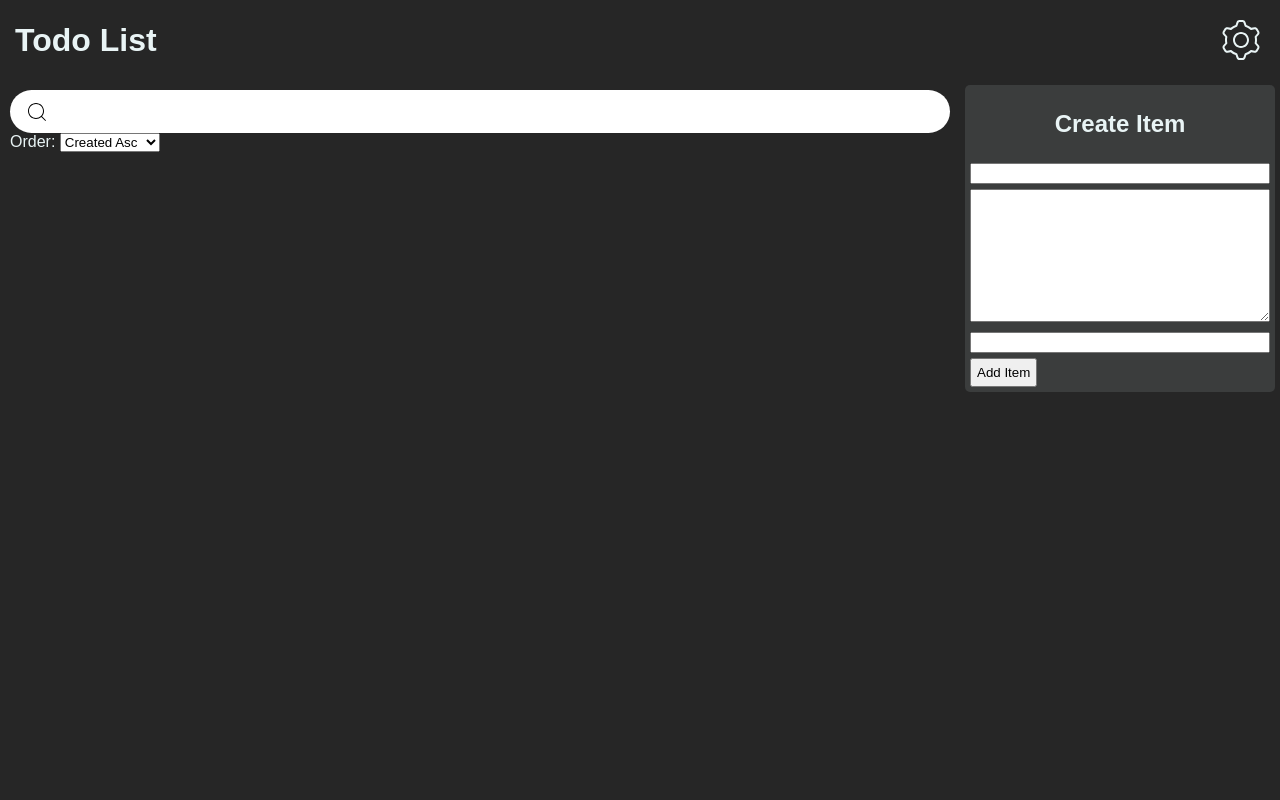
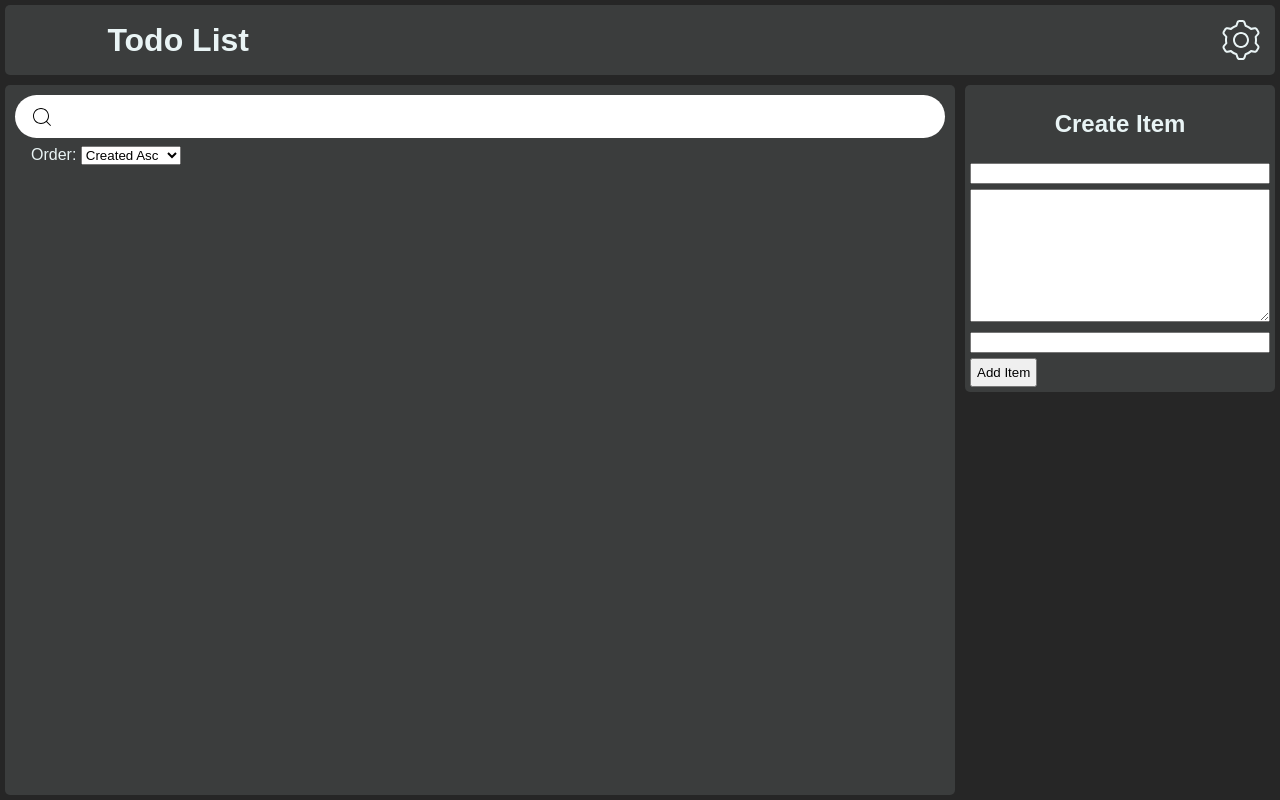
Before and after one commit to jamie-thompson-1024/TODO-React-App, a React (Create React App) app in the folder todo-app-react/: page / in a window 1280 px wide. Built offline with nearby package versions, Linux system fonts and the light colour scheme.

Commit message:
improved styling

```diff
--- a/todo-app-react/src/Components/Header/Header.css
+++ b/todo-app-react/src/Components/Header/Header.css
@@ -7,7 +7,13 @@
     justify-content: space-between;
     align-items: center;
 
-    padding: 15px;
+    padding: 10px;
+    padding-left: 8%;
+    margin: 5px;
+
+    border-radius: 5px;
+
+    background-color: var(--theme-background-1);
 }
 
 @media (min-width: 45em)
--- a/todo-app-react/src/Components/ItemViewer/Item.css
+++ b/todo-app-react/src/Components/ItemViewer/Item.css
@@ -1,6 +1,8 @@
 .Item
 {
-    background-color: var(--theme-background-1);
+    background-color: var(--theme-background-0);
+
+    border-radius: 5px;
 }
 
 .Item-tagInput
--- a/todo-app-react/src/Components/ItemViewer/ItemViewer.css
+++ b/todo-app-react/src/Components/ItemViewer/ItemViewer.css
@@ -4,8 +4,17 @@
     grid-column: 1 / 2;
 
     padding: 5px;
+    margin: 5px;
 
     overflow-y: auto;
+
+    display: flex;
+    flex-direction: column;
+    row-gap: 10px;
+
+    border-radius: 5px;
+
+    background-color: var(--theme-background-1);
 }
 
 @media (min-width: 45em)
--- a/todo-app-react/src/Components/ItemViewer/SearchBar.css
+++ b/todo-app-react/src/Components/ItemViewer/SearchBar.css
@@ -3,6 +3,7 @@
     padding: 5px;
     display: flex;
     flex-direction: column;
+    row-gap: 8px;
 }
 
 .SearchBar-bar
@@ -18,7 +19,7 @@
 
 .SearchBar-sortOptions
 {
-
+    margin-left: 1em;
 }
 
 .SearchBar-searchInput
```
